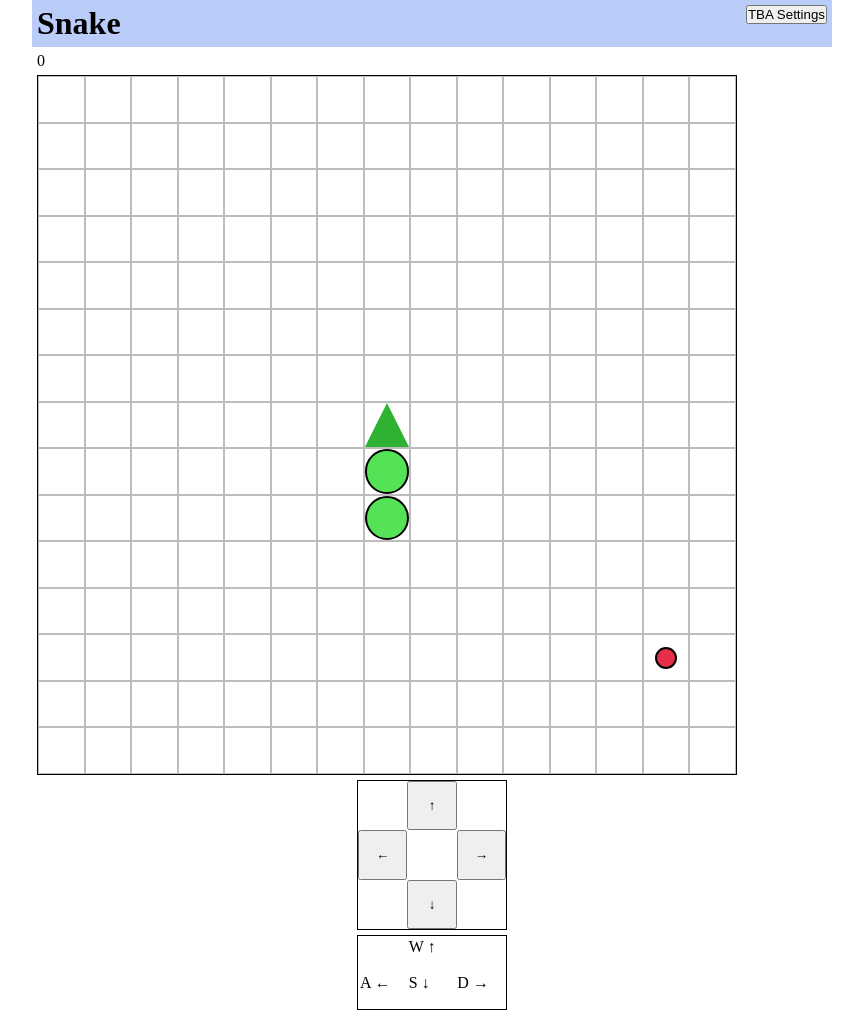
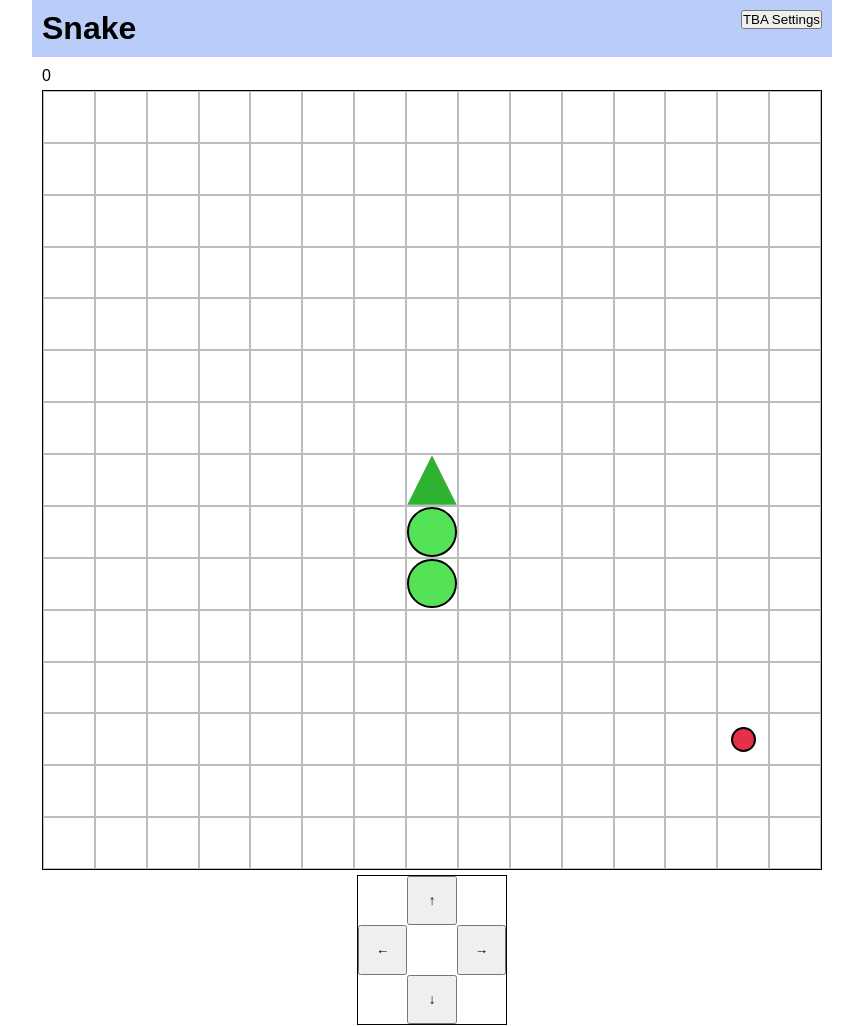
Before and after one commit to JakeBrowning90/snake, a website built with webpack: page src/template.html in a window 1280 px wide. Shown: the top 1027 px of the page, without its empty margins (208-1071 px from the left). Built offline with nearby package versions, Linux system fonts and the light colour scheme.

Commit message:
Update padding and font family

```diff
--- a/src/styles/style.css
+++ b/src/styles/style.css
@@ -1,3 +1,7 @@
+:root {
+  font-family: Arial, Helvetica, sans-serif;
+}
+
 * {
   box-sizing: border-box;
   padding: 0;
@@ -22,18 +26,21 @@ header {
   justify-content: space-between;
   align-items: self-start;
   background-color: rgb(186, 205, 248);
+  padding: 10px;
 }
 
 main {
   display: flex;
   flex-direction: column;
   gap: 5px;
+  padding: 10px;
 }
 
 #scoreboard {
   display: flex;
   flex-direction: row;
   gap: 10px;
+  /* padding: 10px; */
 }
 
 .touchPad,
@@ -85,7 +92,7 @@ main {
 
 #playField {
   /* width: 500px; */
-  max-width: 700px;
+  max-width: 800px;
   aspect-ratio: 1/1;
   border: 1px solid black;
   display: grid;
```
